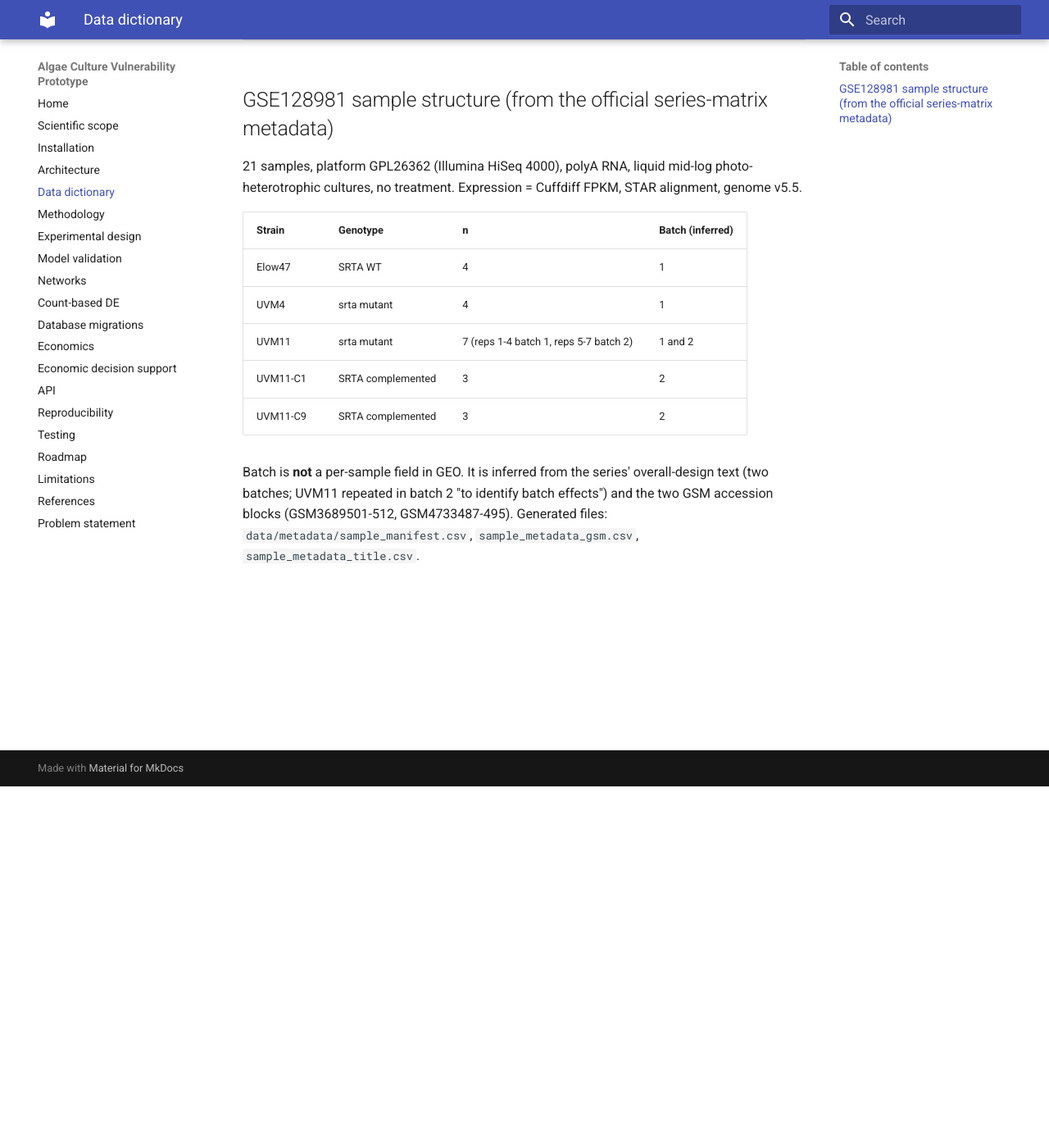
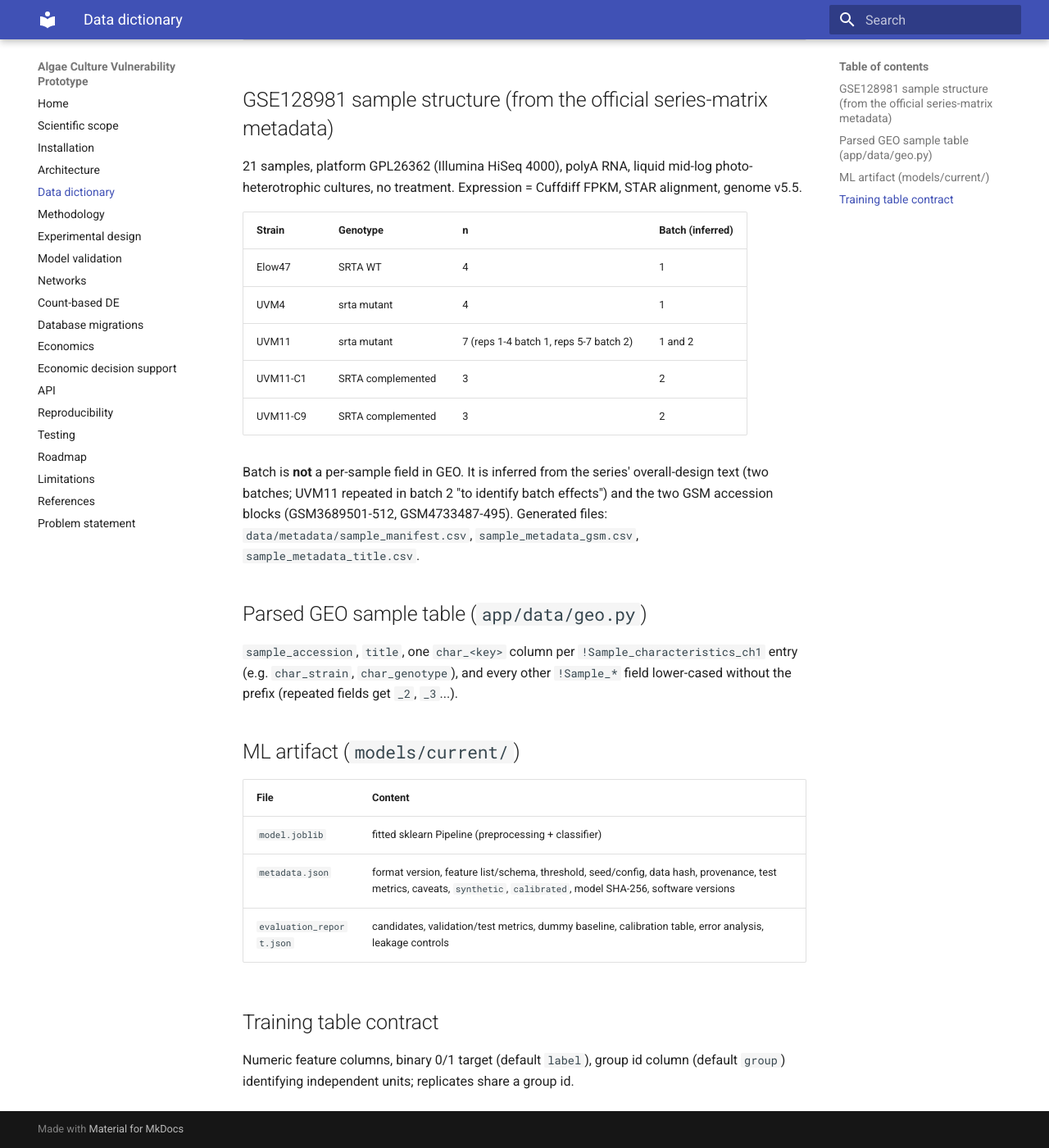
Before and after one commit to sunilnarayan419-ui/AlgalPathogenRisk-ML, an MkDocs documentation site: the page built from docs/data_dictionary.md, in a window 1280 px wide and 1400 px high, scrolled down 441 px. Shown: the whole window at 82% size. Built offline with MkDocs 1.6.1 and Material for MkDocs 9.7.7, drawn with Linux system fonts in a browser that asks for light colours.

Commit message:
chore: update docs/data_dictionary.md

```diff
--- a/docs/data_dictionary.md
+++ b/docs/data_dictionary.md
@@ -5,7 +5,7 @@
 | FPKM matrix | genes (rows) x samples (columns), FPKM — normalized abundance, not counts (assumed orientation; confirm) |
 | `log2_fpkm.csv` | log2(FPKM+1), derived copy |
 | metadata CSV | `sample_id`, `group` (required); `batch` (optional). Unresolved annotations stay blank, never invented |
-| SQL tables | datasets, dataset_versions (sha256), data_audits, analysis_runs, model_evaluations, experiments, economic_scenarios, reference_records |
+| SQL tables | datasets, dataset_versions (sha256), data_audits, analysis_runs, model_evaluations, experiments, economic_scenarios, reference_records, model_versions, network_records |
 
 ## GSE128981 sample structure (from the official series-matrix metadata)
 
@@ -20,3 +20,19 @@
 | UVM11-C9 | SRTA complemented | 3 | 2 |
 
 Batch is **not** a per-sample field in GEO. It is inferred from the series' overall-design text (two batches; UVM11 repeated in batch 2 "to identify batch effects") and the two GSM accession blocks (GSM3689501-512, GSM4733487-495). Generated files: `data/metadata/sample_manifest.csv`, `sample_metadata_gsm.csv`, `sample_metadata_title.csv`.
+
+
+## Parsed GEO sample table (`app/data/geo.py`)
+`sample_accession`, `title`, one `char_<key>` column per `!Sample_characteristics_ch1` entry (e.g. `char_strain`, `char_genotype`),
+and every other `!Sample_*` field lower-cased without the prefix (repeated fields get `_2`, `_3`...).
+
+## ML artifact (`models/current/`)
+| File | Content |
+|---|---|
+| `model.joblib` | fitted sklearn Pipeline (preprocessing + classifier) |
+| `metadata.json` | format version, feature list/schema, threshold, seed/config, data hash, provenance, test metrics, caveats, `synthetic`, `calibrated`, model SHA-256, software versions |
+| `evaluation_report.json` | candidates, validation/test metrics, dummy baseline, calibration table, error analysis, leakage controls |
+
+## Training table contract
+Numeric feature columns, binary 0/1 target (default `label`), group id column (default `group`) identifying
+independent units; replicates share a group id.
```
